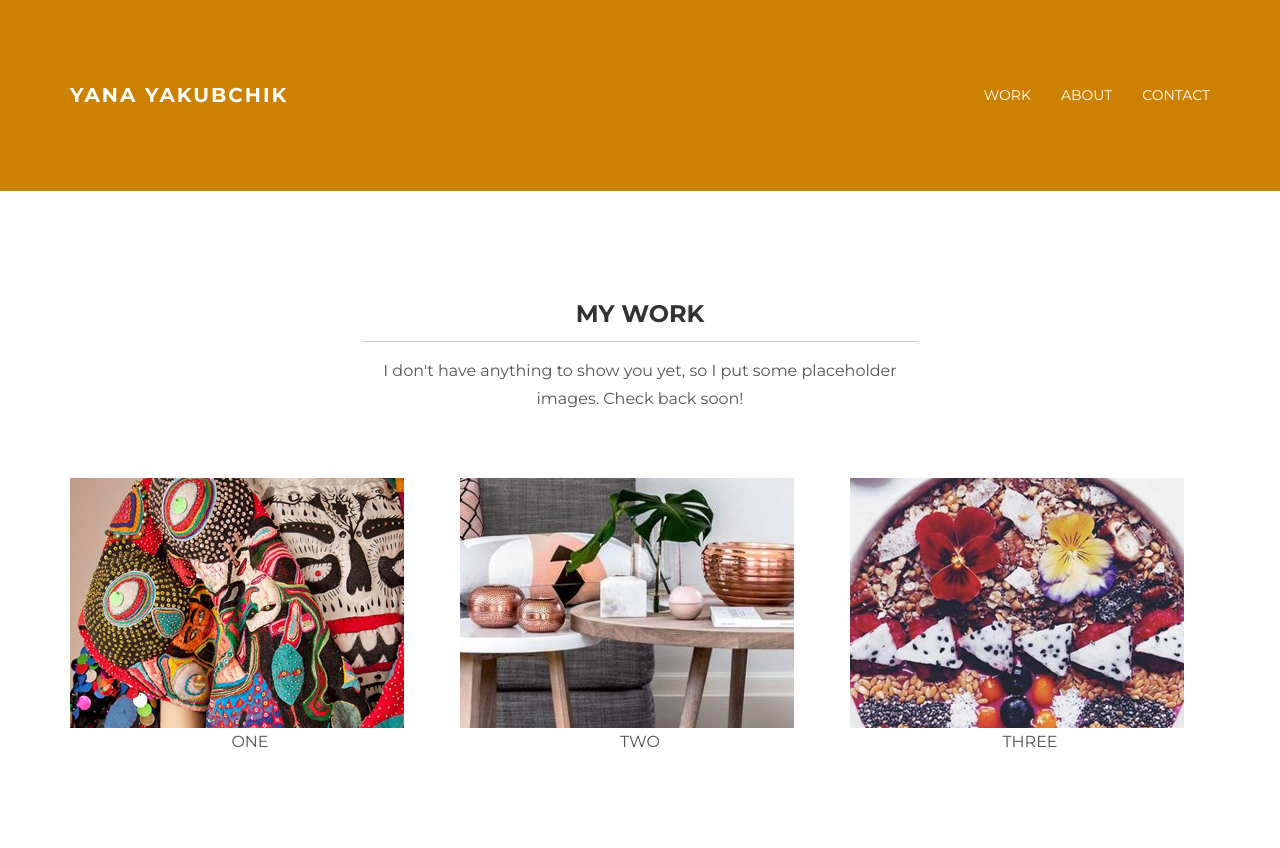
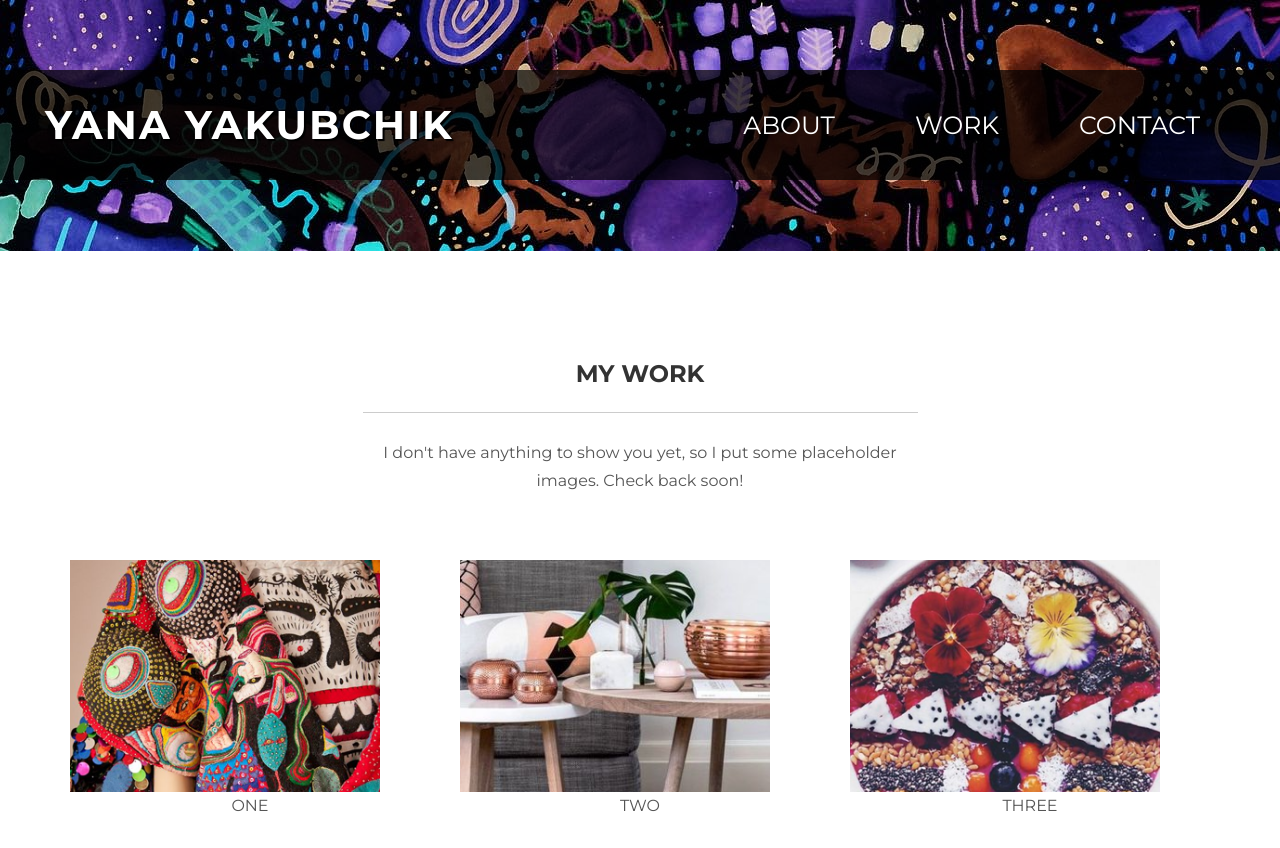
Before and after one commit to y908/Portfolio2, a plain HTML site: page portfolio.html in a window 1280 px wide. Shown: the top 848 px of the page. Drawn offline with nearby package versions, Linux system fonts and the light colour scheme.

Commit message:
worked on the header, changed background, font size

```diff
--- a/assets/css/main.css
+++ b/assets/css/main.css
@@ -12,9 +12,10 @@
 body {
   	background-color: #ffffff;
   	font-family: 'Montserrat', sans-serif;
-    font-weight: 400;
-    font-size: 14px;
+    font-weight: 200;
+    font-size: 25px;
     color: #555;
+
 
     -webkit-font-smoothing: antialiased;
     -webkit-overflow-scrolling: touch;
@@ -56,6 +57,8 @@ a {
     -ms-transition: color 0.1s ease-in, background 0.1s ease-in;
     -o-transition: color 0.1s ease-in, background 0.1s ease-in;
     transition: color 0.1s ease-in, background 0.1s ease-in;
+
+    margin-right: 50px;
 }
 
 a:hover,
@@ -95,7 +98,8 @@ a:after {
 }
 
 .navbar-inverse {
-	background-color: #cc8200;
+	background-image: url("../img/banner.jpg");
+
 
 }
 
@@ -107,10 +111,20 @@ a:after {
 	color: #222222;
 }
 
+.BBB{
+  padding: 30px;
+  width: 100%;
+  background-color: rgba(0, 0, 0, .7);
+
+  z-index: 0px;
+}
+
+
 .navbar-brand {
-	font-weight: 700;
-	font-size: 20px;
+	font-weight: 600;
+	font-size: 40px;
 	letter-spacing: 2px;
+  text-shadow: 2px 2px 1px #000000;
 }
 
 .navbar-inverse .navbar-brand {
@@ -213,8 +227,8 @@ bt {
     position:relative;
     overflow:hidden;
     background:transparent url(../img/loader.gif) no-repeat center;
+
 }
-
 
     .zoomOverlay {
         position:absolute;
--- a/portfolio.html
+++ b/portfolio.html
@@ -31,7 +31,7 @@
 
     <!-- Static navbar -->
     <div class="navbar navbar-inverse navbar-static-top">
-      <div class="container">
+      <div class="BBB">
         <div class="navbar-header">
           <button type="button" class="navbar-toggle" data-toggle="collapse" data-target=".navbar-collapse">
             <span class="icon-bar"></span>
@@ -42,9 +42,9 @@
         </div>
         <div class="navbar-collapse collapse">
           <ul class="nav navbar-nav navbar-right">
+            <li><a href="index.html">About</a></li>
             <li><a href="portfolio.html">Work</a></li>
-            <li><a href="index.html">About</a></li>
-          	<li><a href="contact.html">Contact</a></li>
+            <li><a href="contact.html">Contact</a></li>
           </ul>
         </div><!--/.nav-collapse -->
       </div>
```
Also changed, not shown: contact.html (+2 -2 lines), index.html (+2 -2 lines), assets/img/banner.jpg (added).
